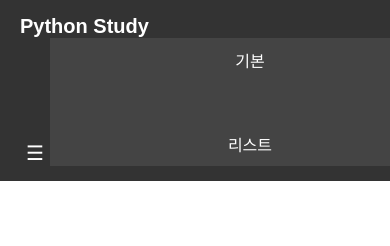
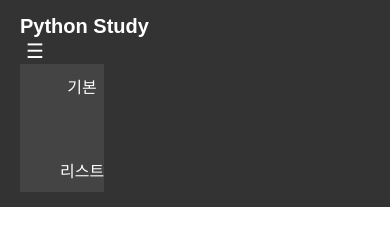
Before and after one commit to yukyungkang/python_Study, a plain HTML site: page docs/index.html in a window 390 px wide. Drawn offline with Linux system fonts and the light colour scheme.

Commit message:
홈페이지 만들어보기 2번째

```diff
--- a/docs/styles.css
+++ b/docs/styles.css
@@ -17,6 +17,8 @@ nav {
     justify-content: space-between;
     align-items: center;
     z-index: 1000;
+    max-width: 100%; /* 네비게이션도 최대 크기 제한 해제 */
+    padding-right: 40px; /* 오른쪽 간격 추가 */
 }
 
 nav .logo {
@@ -25,14 +27,10 @@ nav .logo {
     font-weight: bold;
 }
 
-.menu-container {
-    flex: 1; /* 메뉴 컨테이너가 남는 공간을 차지하도록 설정 */
-    display: flex;
-    justify-content: center; /* 메뉴 중앙 정렬 */
-}
-
 nav .menu {
     display: flex;
+    justify-content: center; /* 중앙 정렬 */
+    flex-grow: 1; /* 메뉴가 가능한 공간을 차지하도록 설정 */
     gap: 40px; /* 메뉴 간 여백 추가 */
 }
 
@@ -58,17 +56,13 @@ nav .menu a:hover {
 
 .content {
     padding: 80px 20px;
-    max-width: 100%;
+    max-width: 100%; /* 컨텐츠 최대 크기 제한 해제 */
 }
 
 @media (max-width: 600px) {
     nav {
         flex-direction: column;
         align-items: flex-start;
-    }
-    .menu-container {
-        width: 100%;
-        justify-content: flex-start; /* 작은 화면에서는 왼쪽 정렬 */
     }
     .menu {
         display: none;
```
